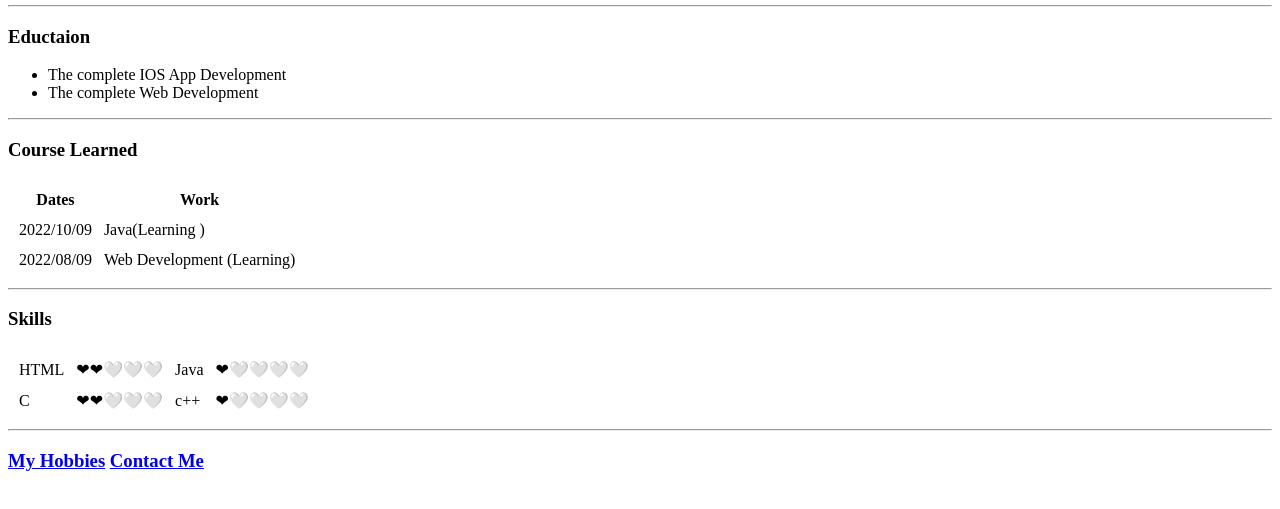
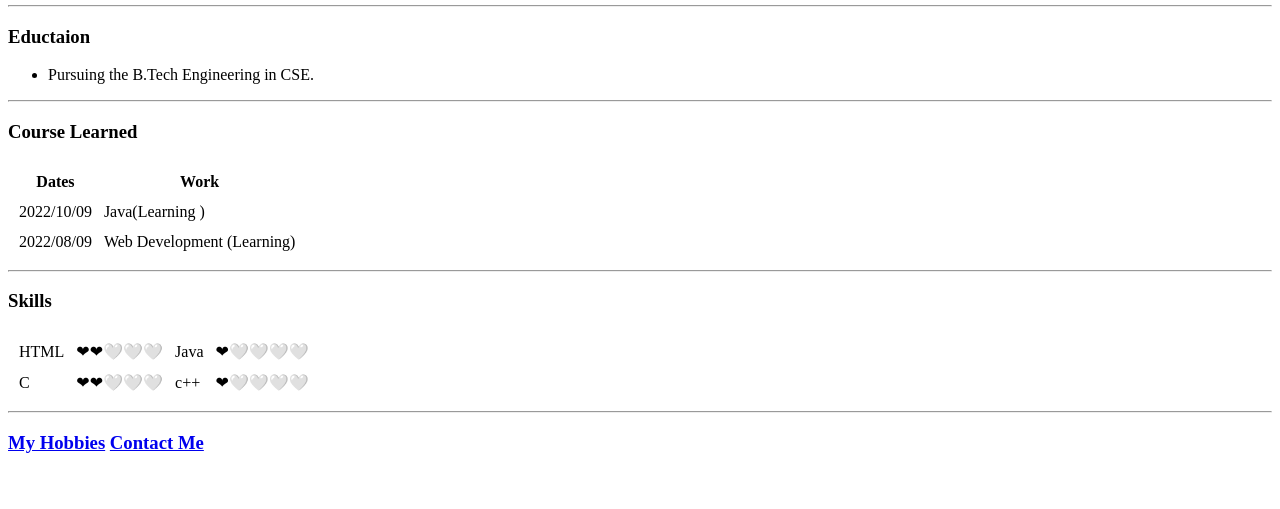
Before and after one commit to govin002/CV, a plain HTML site: page index.html in a window 1280 px wide. Shown: the part 201-710 px from the top of the page. Drawn offline with Linux system fonts and the light colour scheme.

Commit message:
Update index.html

```diff
--- a/index.html
+++ b/index.html
@@ -23,8 +23,8 @@
    <hr>
    <h3>Eductaion</h3>
    <ul>
-     <li>The complete IOS App Development </li>
-     <li>The complete Web Development </li>
+     <li>Pursuing the B.Tech Engineering in CSE. </li>
+
    </ul>
    <hr>
    <h3>Course Learned</h3>
```
